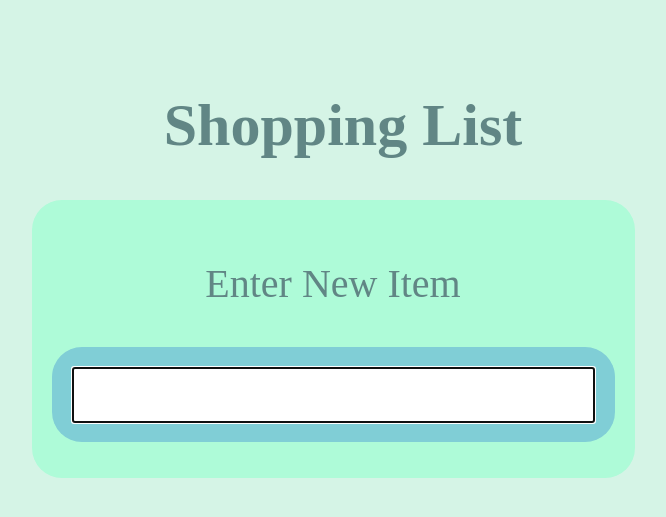
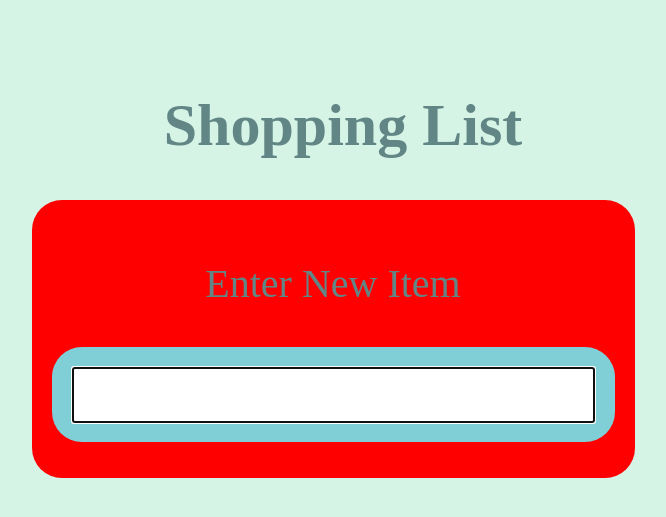
Before and after one commit to ravenstudios/flask_shopping_list, a Flask app: page / in a window 1280 px wide. Shown: the part 136-653 px from the top of the page, without its empty margins (307-973 px from the left). Run offline with Flask 3, Linux system fonts and the light colour scheme.

Commit message:
Fixed docker-compose.yml

```diff
--- a/static/style.css
+++ b/static/style.css
@@ -17,7 +17,7 @@ h1 {
   border-radius: 30px;
   color: #618685;
   /* background-color:  #fefbd8; */
-  background-color:  #aefbd8;
+  background-color:  red;
   padding: 20px;
 }
 
```
